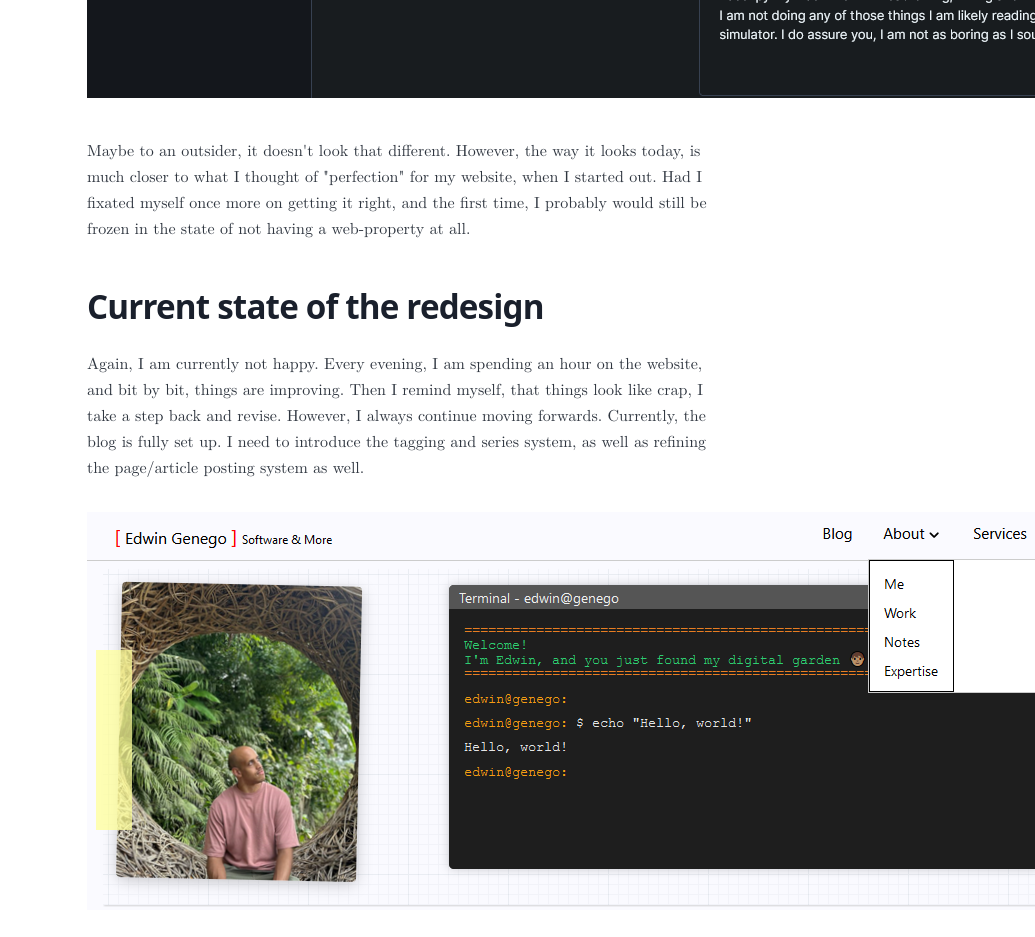
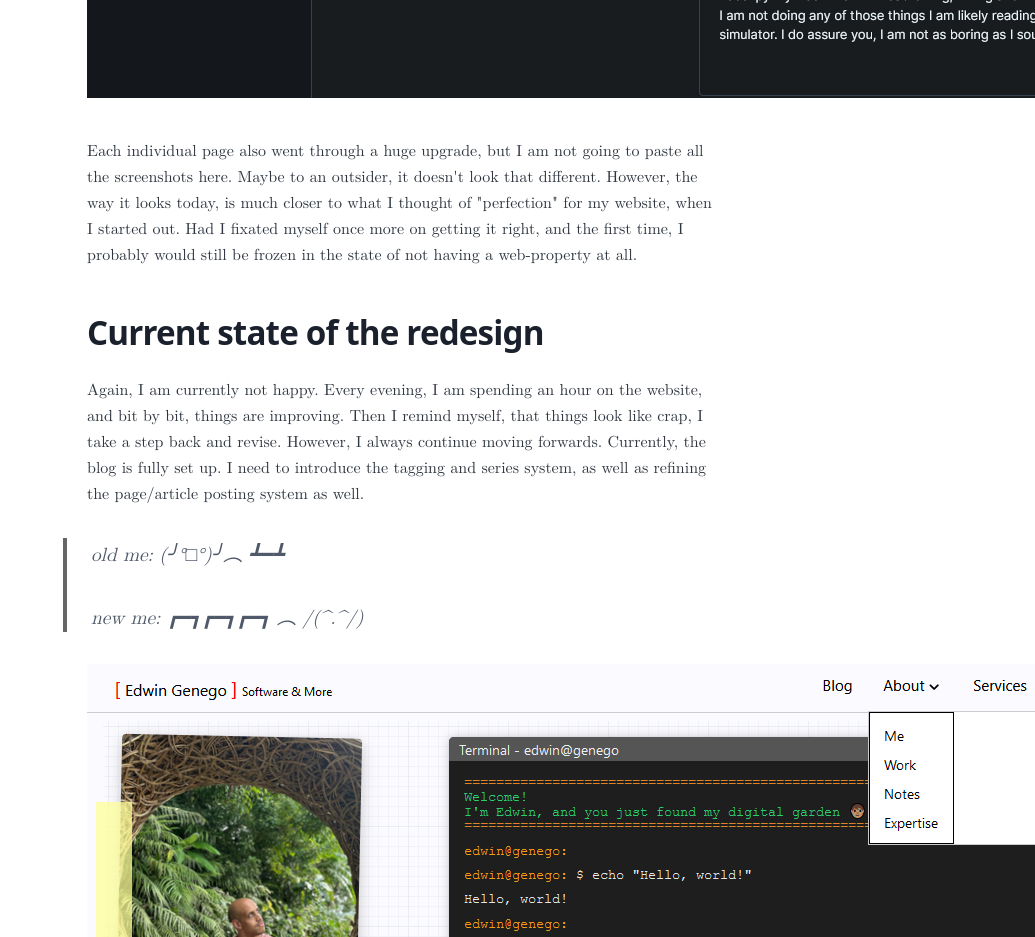
Before and after one commit to genego-io/blog, a Gatsby site: page /getting-there-through-iteration/ in a window 1280 px wide. Shown: the part 2380-3317 px from the top of the page, without its empty margins (245-1280 px from the left). Built offline with nearby package versions, Linux system fonts and the light colour scheme; Gatsby itself is replaced by a stand-in of ours.

```diff
--- a/content/blog/getting-there-through-iteration/index.md
+++ b/content/blog/getting-there-through-iteration/index.md
@@ -25,8 +25,9 @@
 
 ![img_1.png](img_1.png)
 
-Maybe to an outsider, it doesn't look that different. However, the way it looks today, is much closer to what I thought
-of "perfection" for my website, when I started out. Had I fixated myself once more on getting it right, and the first
+Each individual page also went through a huge upgrade, but I am not going to paste all the screenshots here. Maybe to an
+outsider, it doesn't look that different. However, the way it looks today, is much closer to what I thought of
+"perfection" for my website, when I started out. Had I fixated myself once more on getting it right, and the first
 time, I probably would still be frozen in the state of not having a web-property at all.
 
 ## Current state of the redesign
@@ -36,9 +37,13 @@
 moving forwards. Currently, the blog is fully set up. I need to introduce the tagging and series system, as well as
 refining the page/article posting system as well.
 
+> old me: (╯°□°)╯︵ ┻━┻
+>
+> new me: ┏━┓┏━┓┏━┓ ︵ /(^.^/)
+
 ![img_2.png](img_2.png)
 
 Once again, just as with Gitbook, I have a very "rough" idea of where I want to end up. But I am unable to see it.
 Hence, I am a creator ... not a designer. Regardless, I think I can probably get the website online and running within a
 week or two, and then can retire this blog, and edwin.genego.io. I also think, I will move to a `dev` domain. Something
-like with intersects between playfulness and professionalism, without using my first and last name in the domain.
+which intersects between playfulness and professionalism, without using my first and last name in the domain.
```
